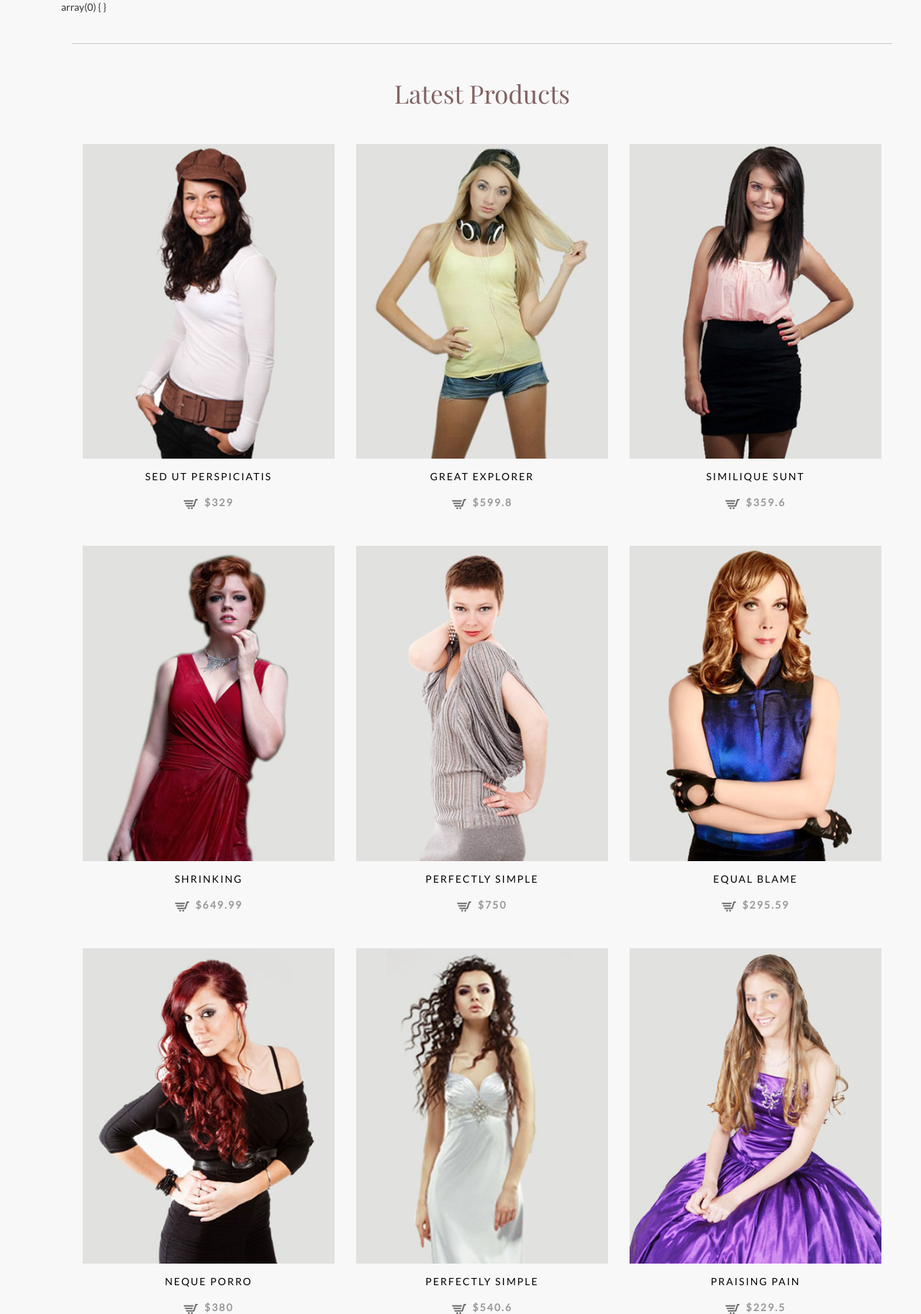
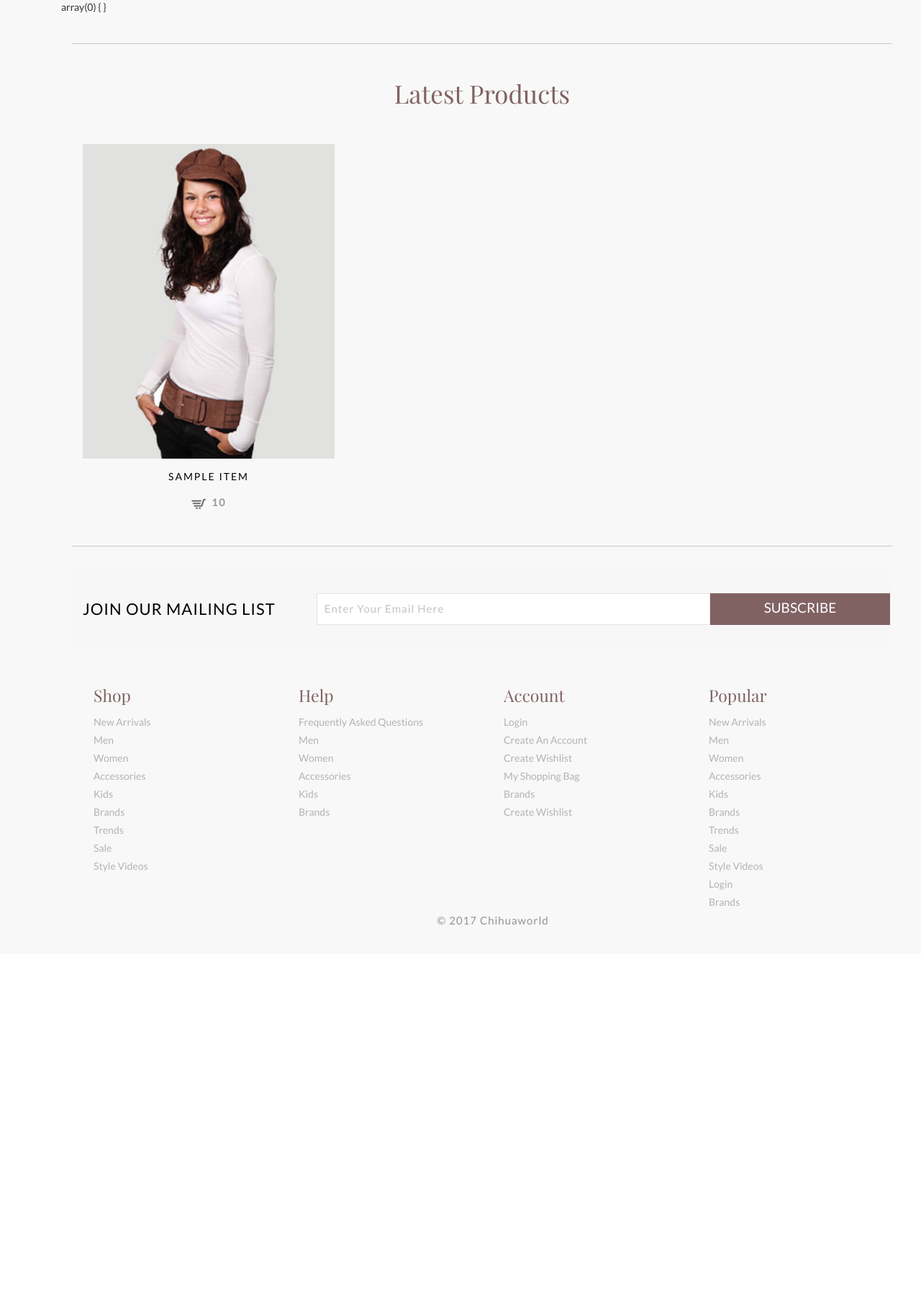
Before and after one commit to Jeremy3wa/Chihuaworld, a PHP site: page / in a window 1280 px wide. Shown: the part 124-1949 px from the top of the page at 72% size. After the commit the page ends 1409 px from the top, so only its background shows below. Run offline with PHP 8.4, Linux system fonts and the light colour scheme; tables that the repository leaves empty or names only in its code hold one stand-in row (values such as "Sample post").

Commit message:
items views jb

```diff
--- a/views/item_elem.phtml
+++ b/views/item_elem.phtml
@@ -1,99 +1,9 @@
-
-
-
 <div class="col-md-4 product simpleCart_shelfItem text-center">
-						<a href="single.html"><img src="public/images/p1.jpg" alt="" /></a>
-						<div class="mask">
-							<a href="single.html">Quick View</a>
-						</div>
-						<a class="product_name" href="single.html">Sed ut perspiciatis</a>
-						<p><a class="item_add" href="#"><i></i> <span class="item_price">$329</span></a></p>
-					</div>
-					<div class="col-md-4 product simpleCart_shelfItem text-center">
-						<a href="single.html"><img src="public/images/p2.jpg" alt="" /></a>
-						<div class="mask">
-							<a href="single.html">Quick View</a>
-						</div>
-						<a class="product_name" href="single.html">great explorer</a>
-						<p><a class="item_add" href="#"><i></i> <span class="item_price">$599.8</span></a></p>
-					</div>
-					<div class="col-md-4 product simpleCart_shelfItem text-center">
-						<a href="single.html"><img src="public/images/p3.jpg" alt="" /></a>
-						<div class="mask">
-							<a href="single.html">Quick View</a>
-						</div>
-						<a class="product_name" href="single.html">similique sunt</a>
-						<p><a class="item_add" href="#"><i></i> <span class="item_price">$359.6</span></a></p>
-					</div>
-					<div class="col-md-4 product simpleCart_shelfItem text-center">
-						<a href="single.html"><img src="public/images/p4.jpg" alt="" /></a>
-						<div class="mask">
-							<a href="single.html">Quick View</a>
-						</div>
-						<a class="product_name" href="single.html">shrinking </a>
-						<p><a class="item_add" href="#"><i></i> <span class="item_price">$649.99</span></a></p>
-					</div>
-					<div class="col-md-4 product simpleCart_shelfItem text-center">
-						<a href="single.html"><img src="public/images/p5.jpg" alt="" /></a>
-						<div class="mask">
-							<a href="single.html">Quick View</a>
-						</div>
-						<a class="product_name" href="single.html">perfectly simple</a>
-						<p><a class="item_add" href="#"><i></i> <span class="item_price">$750</span></a></p>
-					</div>
-					<div class="col-md-4 product simpleCart_shelfItem text-center">
-						<a href="single.html"><img src="public/images/p6.jpg" alt="" /></a>
-						<div class="mask">
-							<a href="single.html">Quick View</a>
-						</div>
-						<a class="product_name" href="single.html">equal blame</a>
-						<p><a class="item_add" href="#"><i></i> <span class="item_price">$295.59</span></a></p>
-					</div>
-					<div class="col-md-4 product simpleCart_shelfItem text-center">
-						<a href="single.html"><img src="public/images/p7.jpg" alt="" /></a>
-						<div class="mask">
-							<a href="single.html">Quick View</a>
-						</div>
-						<a class="product_name" href="single.html">Neque porro</a>
-						<p><a class="item_add" href="#"><i></i> <span class="item_price">$380</span></a></p>
-					</div>
-					<div class="col-md-4 product simpleCart_shelfItem text-center">
-						<a href="single.html"><img src="public/images/p8.jpg" alt="" /></a>
-						<div class="mask">
-							<a href="single.html">Quick View</a>
-						</div>
-						<a class="product_name" href="single.html">perfectly simple</a>
-						<p><a class="item_add" href="#"><i></i> <span class="item_price">$540.6</span></a></p>
-					</div>
-					<div class="col-md-4 product simpleCart_shelfItem text-center">
-						<a href="single.html"><img src="public/images/p9.jpg" alt="" /></a>
-						<div class="mask">
-							<a href="single.html">Quick View</a>
-						</div>
-						<a class="product_name" href="single.html">praising pain</a>
-						<p><a class="item_add" href="#"><i></i> <span class="item_price">$229.5</span></a></p>
-					</div>
-
-
-
-
-<!-- <fieldset class="article">
-	<legend>
-		<a href="index.php?page=article&id=<?=$article->getId()?>">
-			<?=htmlentities($article->getTitle())?>
-		</a>
-	</legend>
-	<p><?=htmlentities($article->getContent())?></p>
-	<small>
-		<strong><?=htmlentities($article->getAuthor()->getLogin())?>, </strong>
-		<span>le <?=$article->getDate()?></span>
-	</small>
-</fieldset>
-<!--
-$article['id'] => $article->getId()
-$article['title'] => $article->getTitle()
-
-$article['login'] => $article->getIdAuthor()
-
-$article['login'] => $article->getAuthor()->getLogin()
---> -->
+	<a href="single.html"><img src="public/images/p1.jpg" alt="" /></a>
+	<div class="mask">
+		<a href="single.html">Quick View</a>
+	</div>
+	<a class="product_name" href="single.html"><?=htmlentities($item->getName())?></a>
+	<p><a class="item_add" href="#"><i></i> <span class="item_price"><?=htmlentities($item->getPrice())?></span></a></p>
+</div>
+<div class="clearfix"></div>
--- a/views/items.phtml
+++ b/views/items.phtml
@@ -6,7 +6,8 @@
 				<header>
 					<h3 class="head text-center">Latest Products</h3>
 				</header>
-					<div class="col-md-4 product simpleCart_shelfItem text-center">
+				<?php require ('apps/item_elem.php'); ?>
+					<!-- <div class="col-md-4 product simpleCart_shelfItem text-center">
 						<a href="single.html"><img src="public/images/p1.jpg" alt="" /></a>
 						<div class="mask">
 							<a href="single.html">Quick View</a>
@@ -78,11 +79,12 @@
 						<a class="product_name" href="single.html">praising pain</a>
 						<p><a class="item_add" href="#"><i></i> <span class="item_price">$229.5</span></a></p>
 					</div>
-					<div class="clearfix"></div>
+					<div class="clearfix"></div> -->
 				</div>
 			</div>
 
 		</div>
+<div>
 
 
 
```
